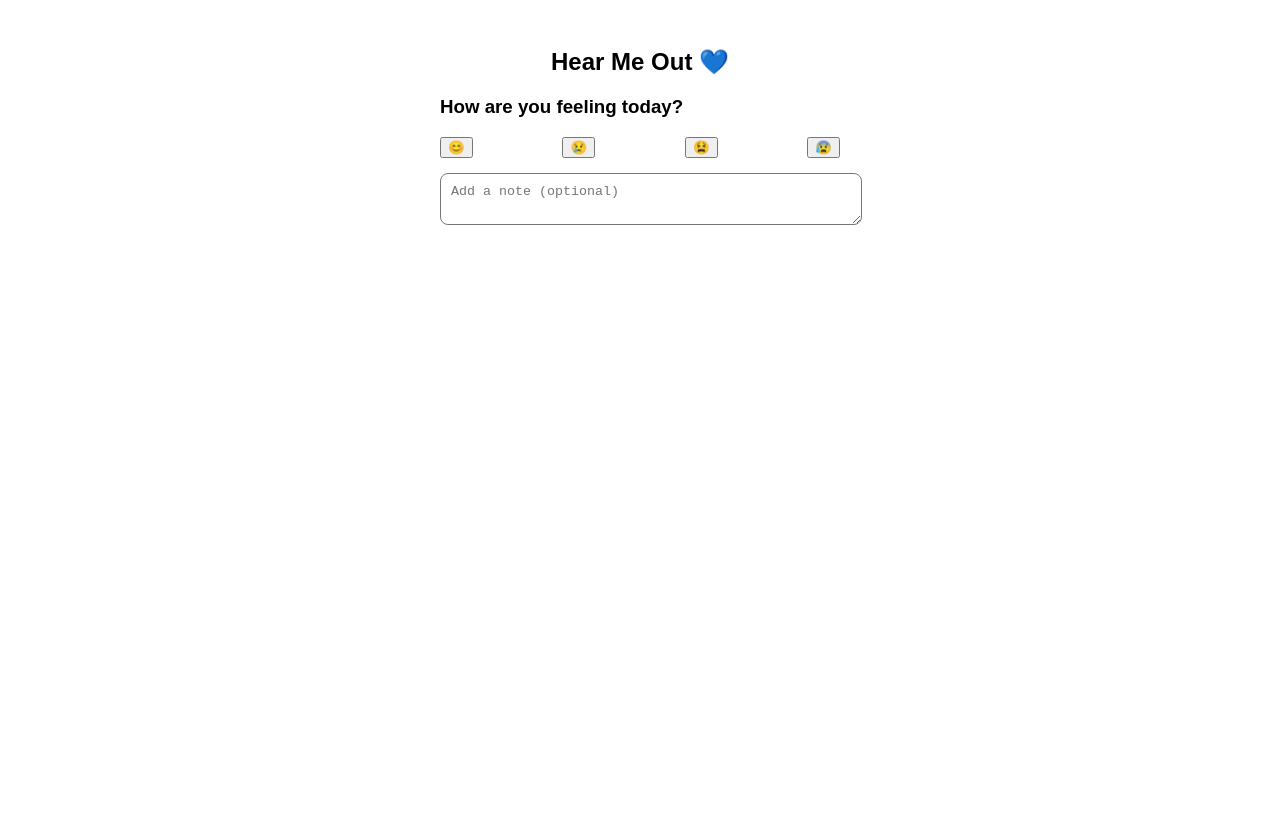
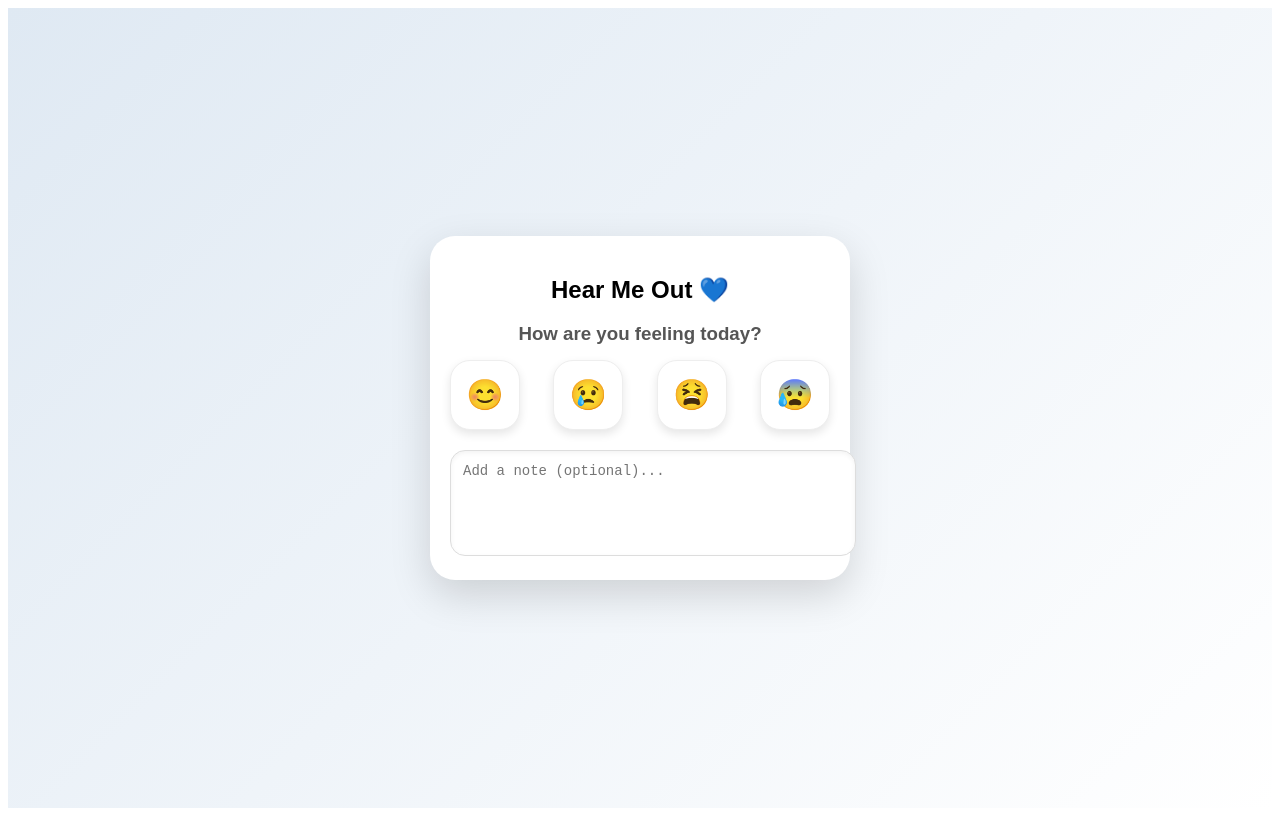
Before and after one commit to neyeyy/hear-me-out-backend, a React (Create React App) app in the folder hear-me-out-frontend/: page /student in a window 1280 px wide. Built offline with nearby package versions, Linux system fonts and the light colour scheme; no server answers.

Commit message:
assessment chatbot update

```diff
--- a/hear-me-out-frontend/src/pages/student/StudentDashboard.js
+++ b/hear-me-out-frontend/src/pages/student/StudentDashboard.js
@@ -1,5 +1,5 @@
 import { useState, useEffect } from "react";
-import { useNavigate } from "react-router-dom"; // 🔥 NEW
+import { useNavigate } from "react-router-dom";
 import API from "../../services/api";
 import MoodCalendar from "../../components/MoodCalendar";
 
@@ -10,6 +10,13 @@ const quotes = {
   ANXIOUS: "You are safe. This feeling will pass 🌈"
 };
 
+const moodStyles = {
+  HAPPY: { bg: "#fff9c4", border: "#fdd835" },
+  SAD: { bg: "#e3f2fd", border: "#42a5f5" },
+  STRESSED: { bg: "#ffe0b2", border: "#fb8c00" },
+  ANXIOUS: { bg: "#ede7f6", border: "#7e57c2" }
+};
+
 function StudentDashboard() {
   const [selectedMood, setSelectedMood] = useState("");
   const [note, setNote] = useState("");
@@ -18,7 +25,7 @@ function StudentDashboard() {
   const [showPopup, setShowPopup] = useState(false);
   const [appointment, setAppointment] = useState(null);
 
-  const navigate = useNavigate(); // 🔥 NEW
+  const navigate = useNavigate();
 
   useEffect(() => {
     fetchAppointment();
@@ -33,14 +40,12 @@ function StudentDashboard() {
     }
   };
 
-  // 🔥 POPUP ON CLICK
   const handleMoodSelect = (mood) => {
     setSelectedMood(mood);
     setQuote(quotes[mood]);
     setShowPopup(true);
   };
 
-  // 🔥 SAVE + CONTINUE
   const handleContinue = async () => {
     try {
       await API.post("/moods", {
@@ -49,7 +54,6 @@ function StudentDashboard() {
       });
 
       fetchAppointment();
-
     } catch (err) {
       console.log(err);
     }
@@ -58,7 +62,6 @@ function StudentDashboard() {
     setShowCalendar(true);
   };
 
-  // 🔥 RESET TO TRACK AGAIN
   const handleTrackAgain = () => {
     setShowCalendar(false);
     setSelectedMood("");
@@ -68,57 +71,116 @@ function StudentDashboard() {
 
   return (
     <div style={{
-      padding: "20px",
-      maxWidth: "400px",
-      margin: "auto",
+      display: "flex",
+      justifyContent: "center",
+      alignItems: "center",
+      minHeight: "100vh",
+      background: "linear-gradient(135deg, #dfe9f3, #ffffff)",
       fontFamily: "Arial"
     }}>
+      <div style={{
+        width: "380px",
+        background: "white",
+        borderRadius: "25px",
+        padding: "20px",
+        boxShadow: "0 15px 40px rgba(0,0,0,0.15)"
+      }}>
 
-      <h2 style={{ textAlign: "center" }}>Hear Me Out 💙</h2>
+        <h2 style={{
+          textAlign: "center",
+          marginBottom: "10px"
+        }}>
+          Hear Me Out 💙
+        </h2>
 
-      {/* STEP 1: Mood Input */}
         {!showCalendar && !showPopup && (
           <>
-          <h3>How are you feeling today?</h3>
+            <h3 style={{
+              textAlign: "center",
+              marginBottom: "15px",
+              color: "#555"
+            }}>
+              How are you feeling today?
+            </h3>
 
             <div style={{
               display: "flex",
               justifyContent: "space-between",
-            marginTop: "10px"
+              marginBottom: "20px"
             }}>
-            <button onClick={() => handleMoodSelect("HAPPY")}>😊</button>
-            <button onClick={() => handleMoodSelect("SAD")}>😢</button>
-            <button onClick={() => handleMoodSelect("STRESSED")}>😫</button>
-            <button onClick={() => handleMoodSelect("ANXIOUS")}>😰</button>
+              {[
+                { mood: "HAPPY", emoji: "😊" },
+                { mood: "SAD", emoji: "😢" },
+                { mood: "STRESSED", emoji: "😫" },
+                { mood: "ANXIOUS", emoji: "😰" }
+              ].map((item, i) => {
+                const active = selectedMood === item.mood;
+
+                return (
+                  <button
+                    key={i}
+                    onClick={() => handleMoodSelect(item.mood)}
+                    style={{
+                      width: "70px",
+                      height: "70px",
+                      fontSize: "30px",
+                      borderRadius: "20px",
+                      border: active
+                        ? `2px solid ${moodStyles[item.mood].border}`
+                        : "1px solid #eee",
+                      background: active
+                        ? moodStyles[item.mood].bg
+                        : "#fff",
+                      cursor: "pointer",
+                      transition: "all 0.3s ease",
+                      boxShadow: active
+                        ? `0 0 15px ${moodStyles[item.mood].border}`
+                        : "0 4px 10px rgba(0,0,0,0.1)",
+                      transform: active ? "scale(1.1)" : "scale(1)"
+                    }}
+                  >
+                    {item.emoji}
+                  </button>
+                );
+              })}
             </div>
 
             <textarea
-            placeholder="Add a note (optional)"
+              placeholder="Add a note (optional)..."
               value={note}
+              onChange={(e) => setNote(e.target.value)}
               style={{
                 width: "100%",
-              marginTop: "15px",
-              padding: "10px",
-              borderRadius: "8px"
+                height: "80px",
+                padding: "12px",
+                borderRadius: "15px",
+                border: "1px solid #ddd",
+                outline: "none",
+                fontSize: "14px",
+                resize: "none",
+                boxShadow: "inset 0 2px 5px rgba(0,0,0,0.05)"
               }}
-            onChange={(e) => setNote(e.target.value)}
             />
           </>
         )}
 
-      {/* 🔥 POPUP */}
         {showPopup && (
           <div style={{
             marginTop: "20px",
             padding: "20px",
-          background: "#f0f4ff",
-          borderRadius: "12px",
-          textAlign: "center"
+            borderRadius: "15px",
+            textAlign: "center",
+            background: selectedMood
+              ? moodStyles[selectedMood].bg
+              : "#f0f4ff"
           }}>
             <h3>Your Mood 💙</h3>
             <p><strong>{selectedMood}</strong></p>
 
-          <p style={{ fontStyle: "italic", marginTop: "10px" }}>
+            <p style={{
+              fontStyle: "italic",
+              marginTop: "10px"
+            }}>
               {quote}
             </p>
 
@@ -127,35 +189,33 @@ function StudentDashboard() {
               style={{
                 marginTop: "15px",
                 padding: "10px 20px",
-              background: "#2196F3",
+                background: "#0084ff",
                 color: "white",
                 border: "none",
-              borderRadius: "8px"
+                borderRadius: "20px",
+                cursor: "pointer",
+                boxShadow: "0 5px 15px rgba(0,132,255,0.3)"
               }}
             >
-            OK
+              Continue
             </button>
           </div>
         )}
 
-      {/* STEP 2: Calendar + Actions */}
         {showCalendar && (
           <div style={{ marginTop: "20px" }}>
-
             <MoodCalendar />
 
-          {/* 🔥 ACTION BUTTONS (NO DEAD END) */}
             <div style={{ marginTop: "20px", textAlign: "center" }}>
-
               <button
                 onClick={() => navigate("/chat")}
                 style={{
                   padding: "10px 20px",
                   marginRight: "10px",
-                background: "#2196F3",
+                  background: "#0084ff",
                   color: "white",
                   border: "none",
-                borderRadius: "8px"
+                  borderRadius: "20px"
                 }}
               >
                 Go to Chat 💬
@@ -168,15 +228,13 @@ function StudentDashboard() {
                   background: "#4CAF50",
                   color: "white",
                   border: "none",
-                borderRadius: "8px"
+                  borderRadius: "20px"
                 }}
               >
                 Track Again 🔁
               </button>
-
             </div>
 
-          {/* 🔥 APPOINTMENT */}
             <div style={{
               marginTop: "20px",
               padding: "15px",
@@ -200,9 +258,10 @@ function StudentDashboard() {
                 <p>No appointment yet</p>
               )}
             </div>
+          </div>
+        )}
 
       </div>
-      )}
     </div>
   );
 }
```
Also changed, not shown: hear-me-out-frontend/src/pages/Assessment.js (+210 -51 lines). Lines whose indentation alone changed are shown as unchanged.
